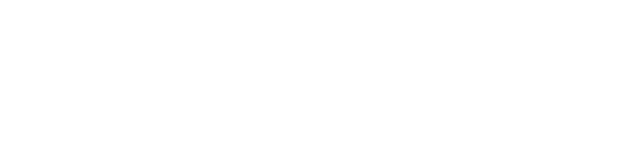
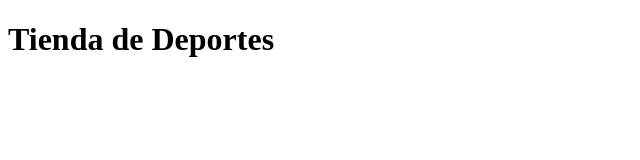
Before and after one commit to WdavidT04/Tienda_Deportiva, a plain HTML site: page index.html in a window 1280 px wide. Shown: the whole page, without its empty margins (0-640 px from the left). Drawn offline with Linux system fonts and the light colour scheme.

Commit message:
Añadir cabecera en el body

```diff
--- a/index.html
+++ b/index.html
@@ -7,6 +7,7 @@
     <title>Tienda Deportes</title>
 </head>
 <body>
+    <h1>Tienda de Deportes</h1>
 
 </body>
 </html>
```
